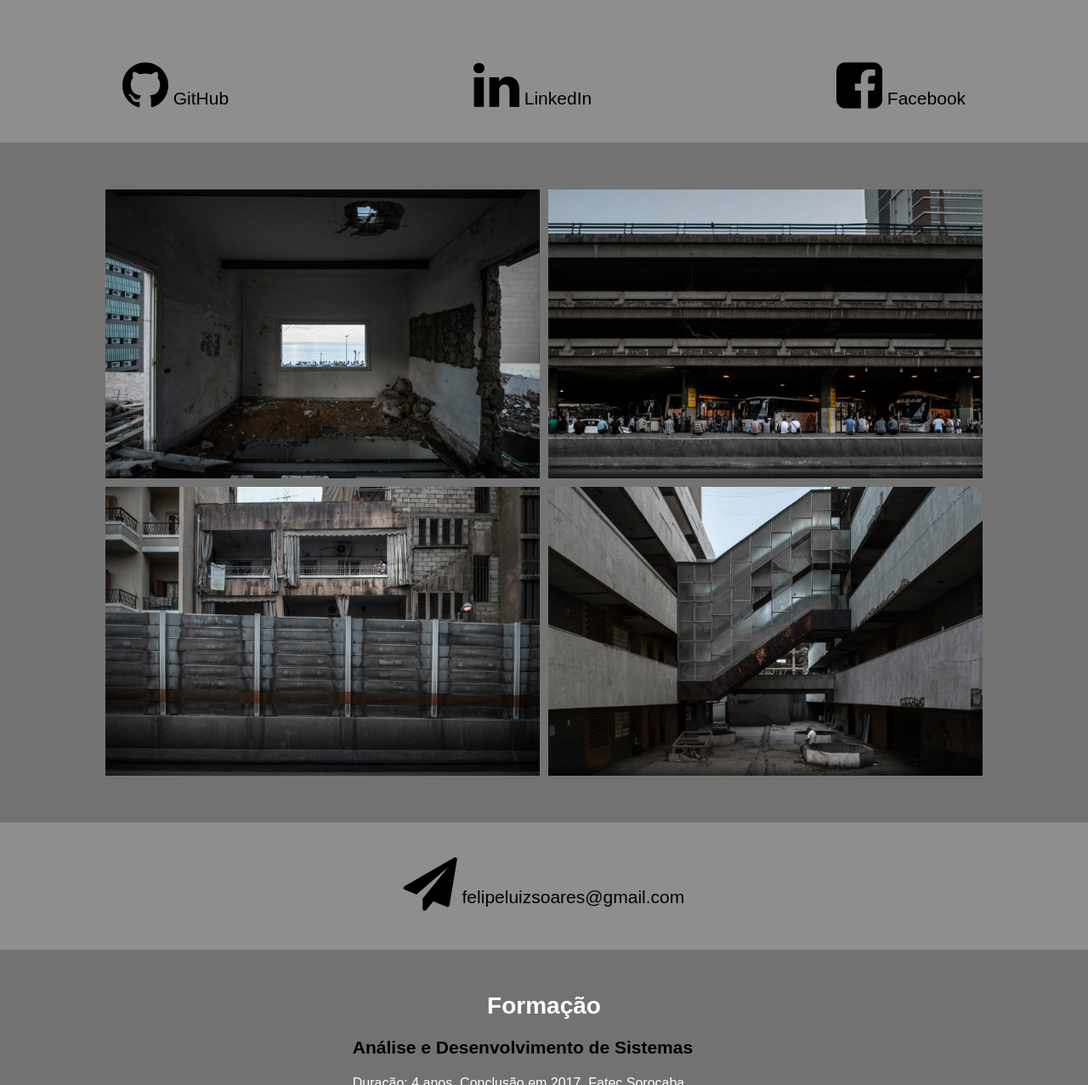
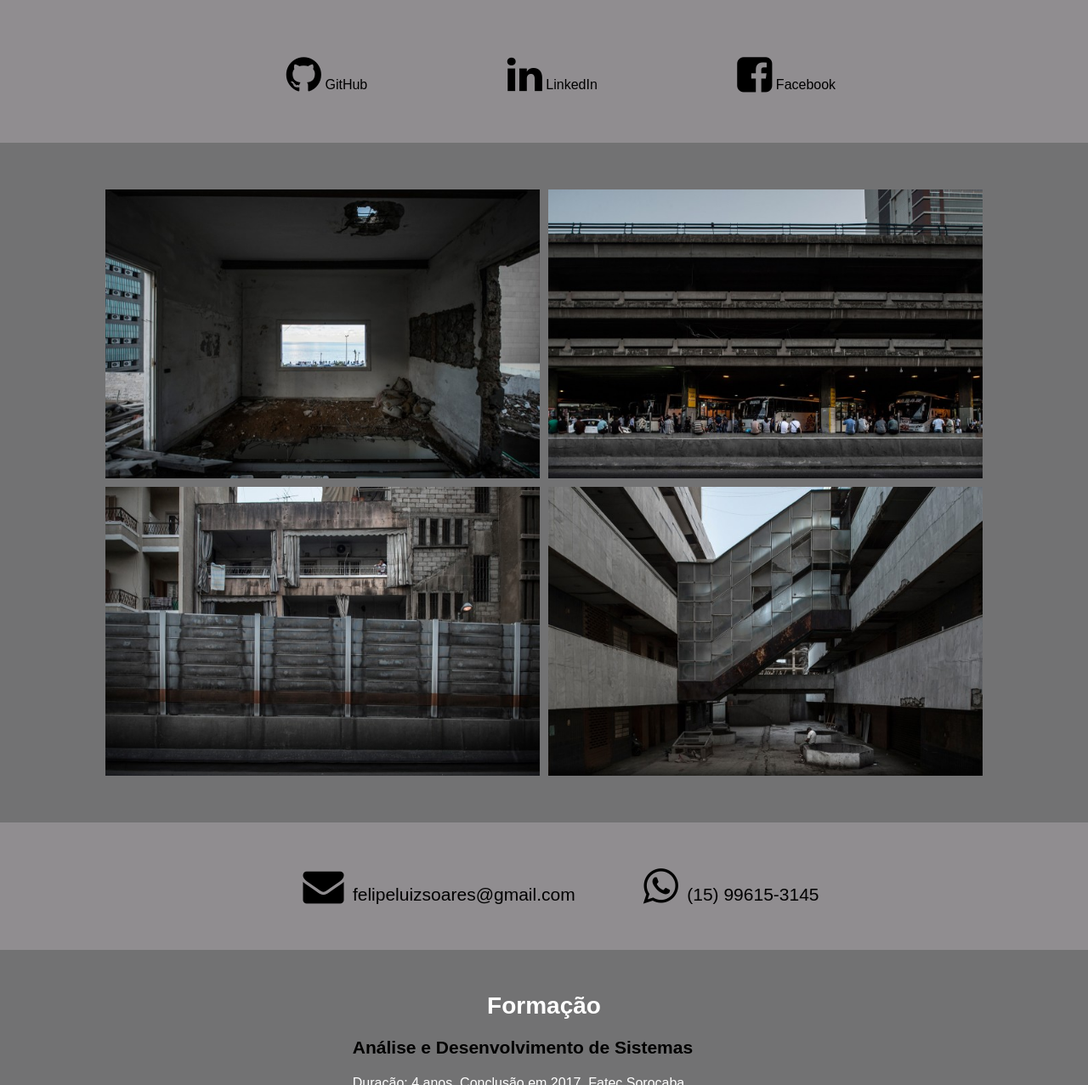
Before and after one commit to felipesoares6/felipesoares6.github.io, a plain HTML site: page index.html in a window 1280 px wide. Shown: the part 692-1969 px from the top of the page at 85% size. Drawn offline with nearby package versions, Linux system fonts and the light colour scheme.

Commit message:
faixas de contato arrumadas

```diff
--- a/css/style.css
+++ b/css/style.css
@@ -8,6 +8,11 @@ h2 {
 a {
   text-decoration: none;
 }
+
+ul {
+  list-style-type: none;
+}
+
 
 p {
   color: black;
@@ -106,8 +111,7 @@ footer {
 
 /* Nav */
 
-ul {
-    list-style-type: none;
+nav ul {
     margin: 0;
     padding: 0;
     overflow: hidden;
@@ -118,12 +122,11 @@ ul {
     z-index: 999;
 }
 
-li {
+nav li {
     float: left;
 }
 
-li a {
-    text-decoration: none;
+nav li a {
     display: block;
     color: white;
     text-align: center;
@@ -131,7 +134,7 @@ li a {
 }
 
 
-li a:hover {
+nav li a:hover {
     background-color: #a6a6a6;
     text-decoration: none;
     color: white;
@@ -160,7 +163,14 @@ header p {
 
 /* Links */
 
-i {
+#section2 li {
+  display: inline;
+  margin: 0px 80px;
+  text-align: center;
+}
+
+i,
+li {
   color: black;
 }
 
@@ -170,8 +180,13 @@ i {
   justify-content: space-around;
 }
 
+#section2 a {
+  transition: all 0.3s ease;
+}
+
 #section2 a:hover {
   color:#000;
+
 	font-size:120%;
 }
 
@@ -187,6 +202,29 @@ i {
   height: 340px;
   margin: 5px;
 }
+
+/* Email e Whats */
+
+#section4 ul {
+  display: flex;
+  flex-flow: row;
+  margin: auto;
+}
+
+#section4 p {
+  display: inline;
+  margin-left: 6px;
+}
+
+#section4 li {
+  color: black;
+  margin: auto 40px;
+}
+
+#section4 li:hover {
+	font-size:102%;
+}
+
 
 /* Formacao */
 
@@ -252,7 +290,7 @@ textarea {
   font-weight: bold;
   background-color: rgba(194, 194, 194, 0.7);
   border-radius: 3px;
-  transition: all 0.2s ease;
+  transition: all 0.3s ease;
 }
 
 
--- a/index.html
+++ b/index.html
@@ -35,23 +35,26 @@
 
       <section id="section2" class="sectionpar">
         <div class="links">
-          <p>
+          <ul>
+            <li>
               <a href="https://github.com/felipesoares6"
               target="_blank"><i class="fa fa-github fa-3x"
               ></i></a> GitHub
-          </p>
+            </li>
 
-          <p>
+            <li>
               <a href="https://br.linkedin.com/in/felipe-luiz-soares-0a6403122"
               target="_blank"><i class="fa fa-linkedin fa-3x"
               ></i></a> LinkedIn
-          </p>
+            </li>
 
-          <p>
+            <li>
               <a href="https://www.facebook.com/felipeluizsoares6 "
               target="_blank"><i class="fa fa-facebook-square fa-3x"
               ></i></a> Facebook
-          </p>
+            </li>
+          </ul>
+
         </div>
       </section>
 
@@ -71,10 +74,20 @@
       </section>
 
       <section id="section4" class="flexcenter sectionpar">
+          <ul>
+            <li>
+              <i class="fa fa-envelope fa-3x"></i>
               <p>
-          <i class="fa fa-paper-plane fa-3x" ></i></a>
                 felipeluizsoares@gmail.com
               </p>
+            </li>
+            <li>
+              <i class="fa fa-whatsapp fa-3x"></i>
+              <p>
+                (15) 99615-3145
+              </p>
+            </li>
+          </ul>
       </section>
 
       <section id="section5" class=" formacao sectionimpar">
```
Lines whose indentation alone changed are shown as unchanged.
